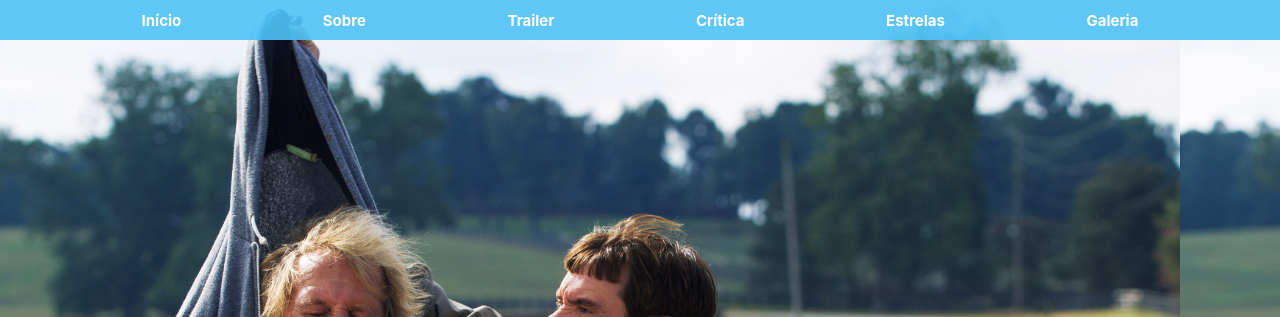
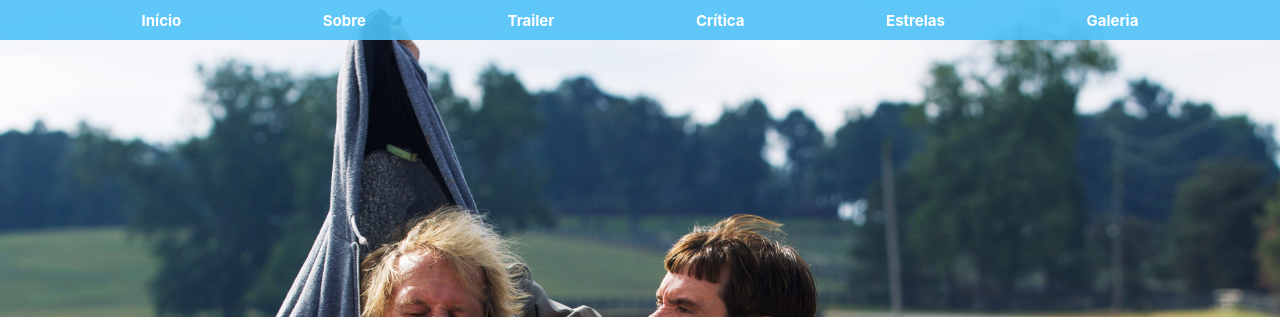
Before and after one commit to DouglasMV/dumb-and-dumber, a plain HTML site: page index.html in a window 1280 px wide. Shown: the top 317 px of the page. Drawn offline with Linux system fonts and the light colour scheme.

Commit message:
Removida borda dashed, fix bg main

```diff
--- a/src/css/main.css
+++ b/src/css/main.css
@@ -6,10 +6,9 @@ main {
     background-image: url("../img/Debi-e-Loide.jpg");
     background-size: cover;
     background-attachment: fixed;
-    background-position-x: -100px;
+    background-position-x: -200px;
     justify-content: center;
     align-items: center;
-    border-bottom: 3px dashed white;
 }
 
 main div {
@@ -28,3 +27,9 @@ main div h1 {
 main div h2 {
     font-size: 2.6vmax;
 }
+
+@media screen and (min-width: 600px) {
+    main {
+        background-position-x: 0;
+    }
+}
--- a/src/css/universal.css
+++ b/src/css/universal.css
@@ -11,7 +11,6 @@ section {
     min-height: 100vh;
     max-width: 100%;
     width: 100vw;
-    border-bottom: 3px dashed white;
     color: white;
     display: flex;
     flex-direction: column;
```
